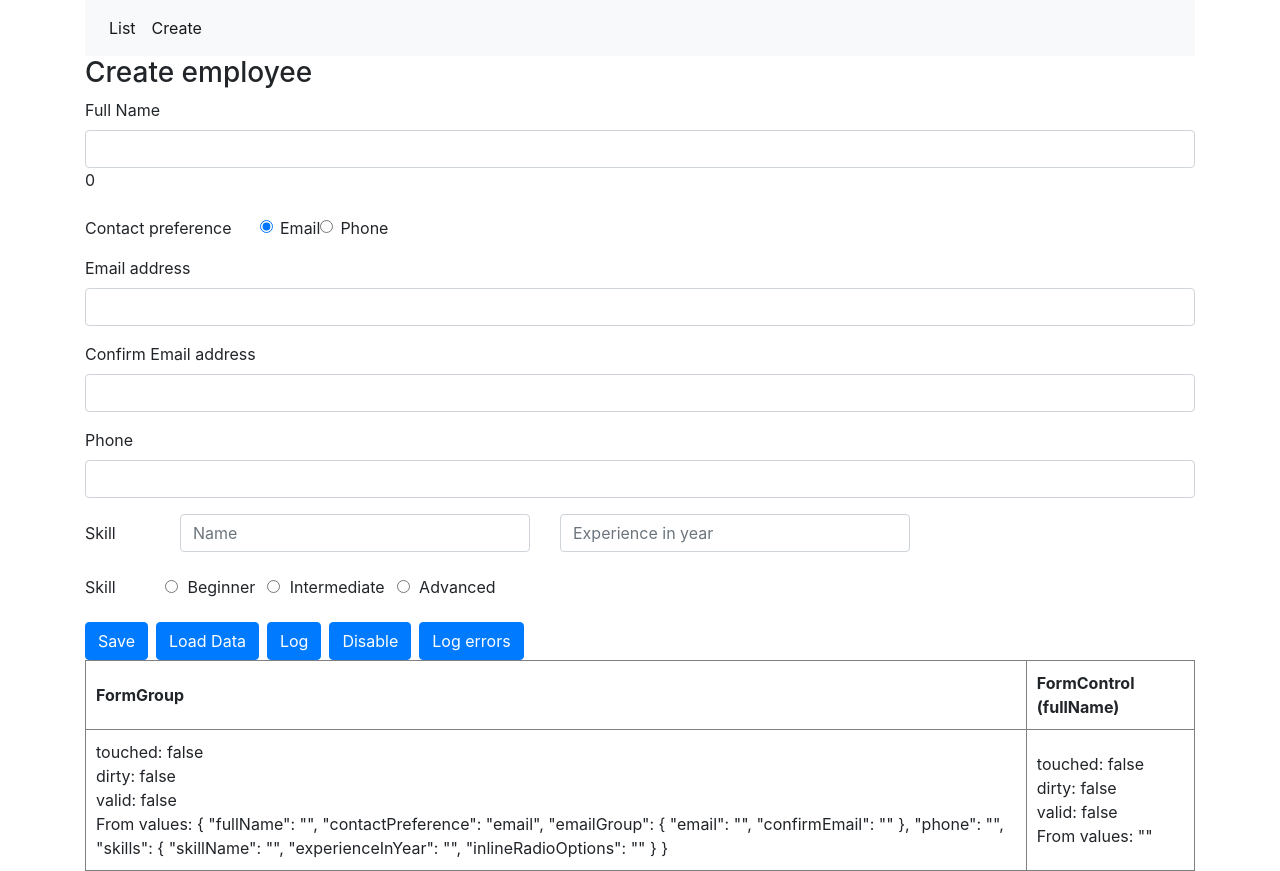
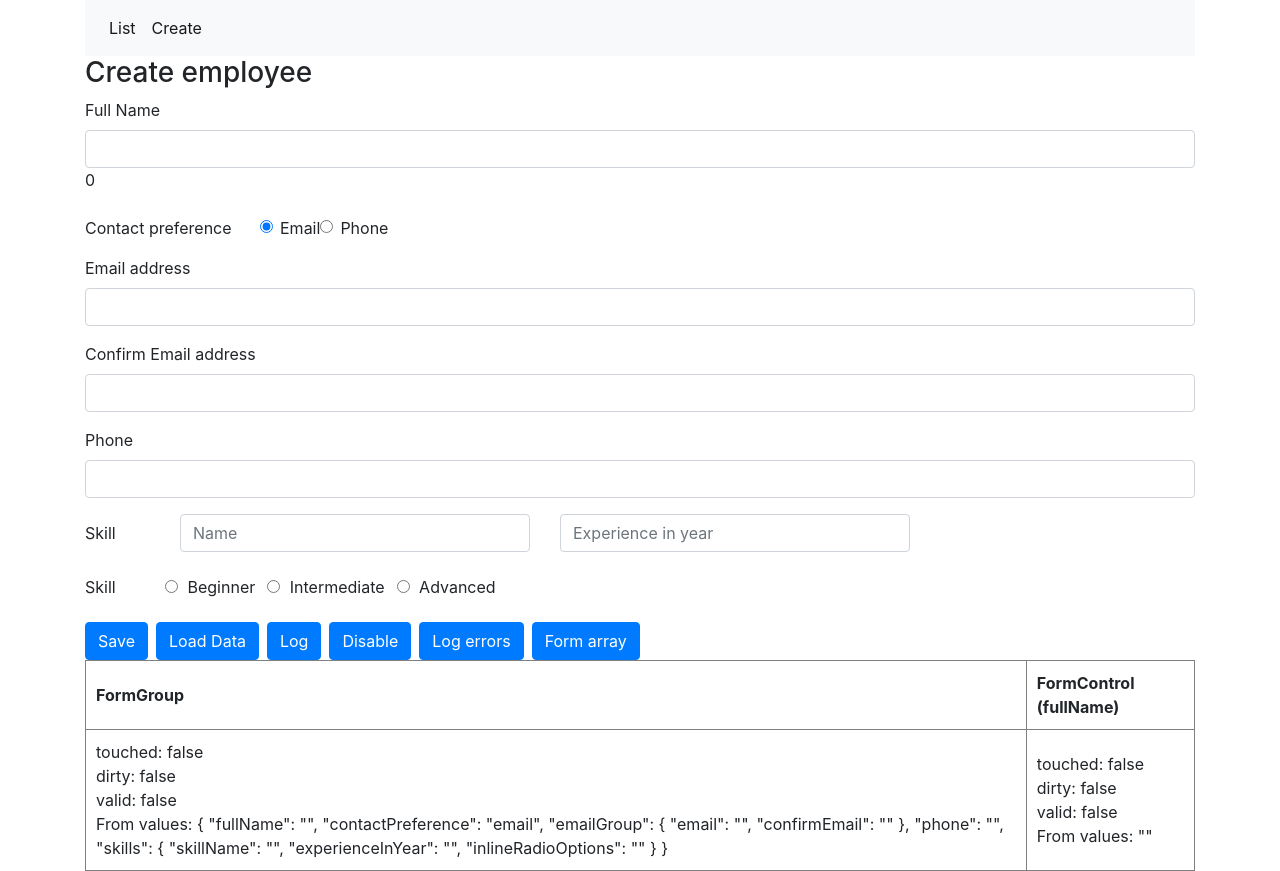
Before and after one commit to JagodaJarzebowska/angular, an Angular app: page /create in a window 1280 px wide. Built offline with nearby package versions, Linux system fonts and the light colour scheme.

Commit message:
array test:

```diff
--- a/src/app/employee/create-employee/create-employee.component.html
+++ b/src/app/employee/create-employee/create-employee.component.html
@@ -132,6 +132,7 @@
             <button type="button" class="btn btn-primary mr-2" (click)="logAction()">Log</button>
             <button type="button" class="btn btn-primary mr-2" (click)="disableAction()">Disable</button>
             <button type="button" class="btn btn-primary mr-2" (click)="logErrors()">Log errors</button>
+            <button type="button" class="btn btn-primary mr-2" (click)="formArray()">Form array</button>
         </div>
     </div>
 </form>
--- a/src/app/employee/create-employee/create-employee.component.ts
+++ b/src/app/employee/create-employee/create-employee.component.ts
@@ -1,5 +1,5 @@
 import { Component, OnInit } from '@angular/core';
-import { FormGroup, Validators, FormBuilder, FormControl, AbstractControl } from '@angular/forms';
+import { FormGroup, Validators, FormBuilder, FormControl, AbstractControl, FormArray } from '@angular/forms';
 import { CustomValidators } from 'src/app/shared/custon.validators';
 @Component({
   selector: 'app-create-employee',
@@ -61,7 +61,7 @@ export class CreateEmployeeComponent implements OnInit {
       emailGroup: this.formBuilder.group({
         email: ['', [Validators.required, CustomValidators.emailDomain('gmail.com')]],
         confirmEmail: ['', Validators.required],
-      }, { validators: CustomValidators.matchEmail()}),
+      }, { validators: CustomValidators.matchEmail() }),
 
       phone: [''],
       skills: this.formBuilder.group({
@@ -192,6 +192,37 @@ export class CreateEmployeeComponent implements OnInit {
     // });
   }
 
+  formArray() {
+    const formArray = new FormArray([
+      new FormControl('John', Validators.required),
+      new FormGroup({
+        country: new FormControl('', Validators.required)
+      }),
+      new FormArray([])
+    ]);
+    //serialize as array
+    const formArray1 = this.formBuilder.array([
+      new FormControl('Jagoda', Validators.required),
+      new FormControl('IT', Validators.required),
+      new FormControl('', Validators.required),
+    ]);
+    formArray1.push(new FormControl('three', Validators.required));
+    console.log('Array-> ');
+    console.log(formArray1);
+    //serialize as object
+    const formGroup = this.formBuilder.group([
+      new FormControl('Jagoda', Validators.required),
+      new FormControl('IT', Validators.required),
+      new FormControl('', Validators.required),
+    ]);
+
+    console.log('Group-> ');
+    console.log(formGroup);
+
+    // console.log(formArray1.at(3));
+    // console.log(formArray1.value);
+  }
+
 }
 
 // function matchEmail(group: AbstractControl): { [key: string]: any } | any {
```
